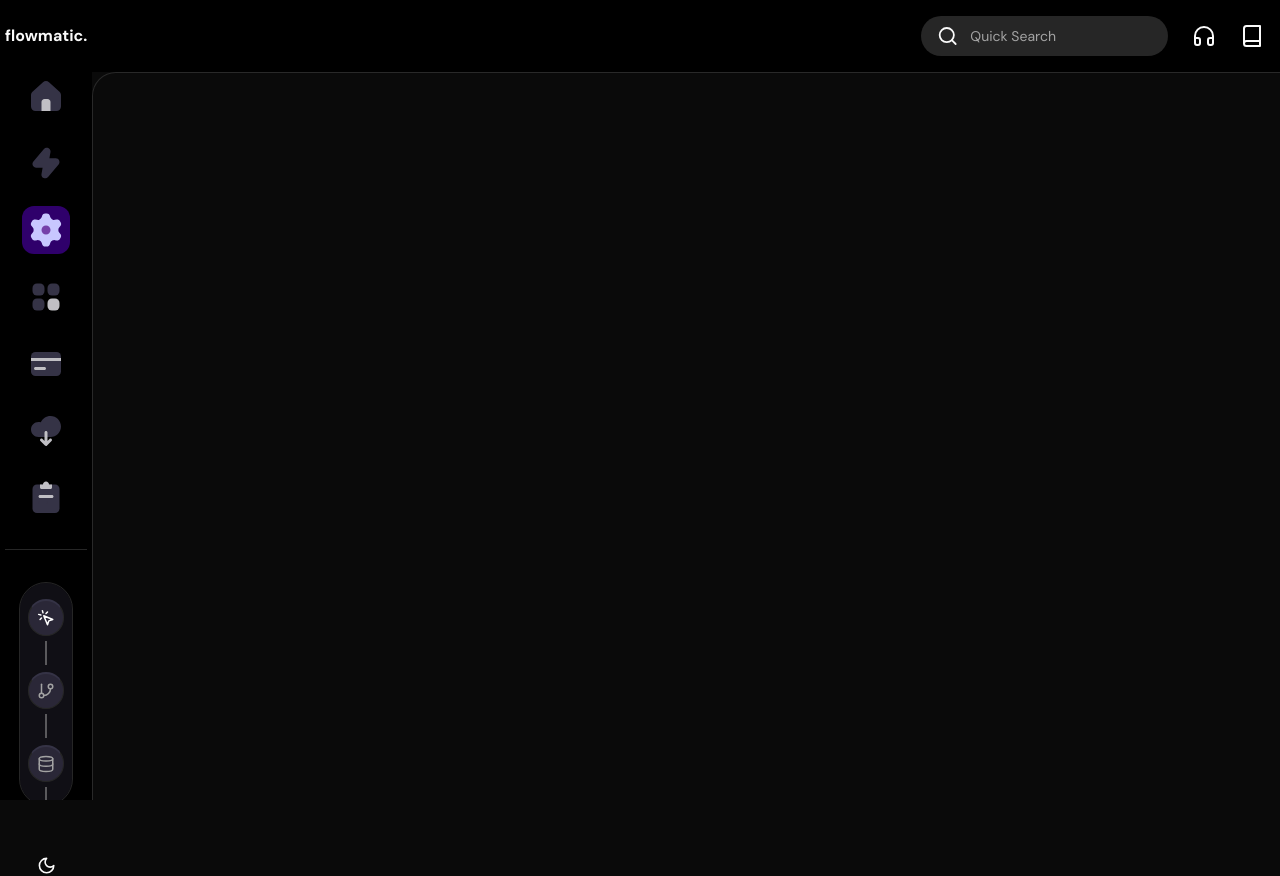
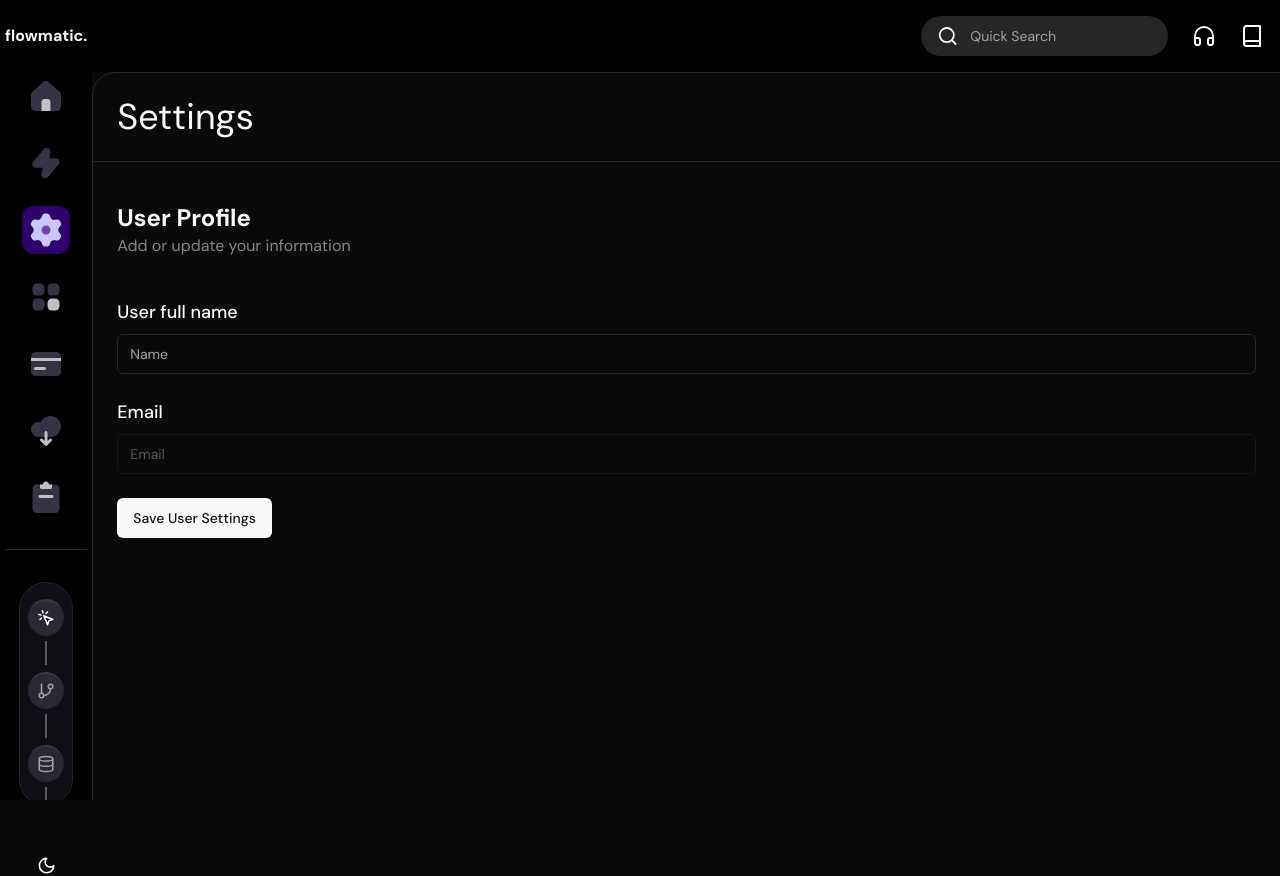
Before and after one commit to Archit381/flowmatic, a Next.js app: page /settings in a window 1280 px wide. Built offline with nearby package versions, Linux system fonts and the light colour scheme.

Commit message:
feat: "created Settings Page"

```diff
--- a/package.json
+++ b/package.json
@@ -9,7 +9,9 @@
     "lint": "next lint"
   },
   "dependencies": {
+    "@hookform/resolvers": "^3.6.0",
     "@radix-ui/react-dropdown-menu": "^2.1.1",
+    "@radix-ui/react-label": "^2.1.0",
     "@radix-ui/react-separator": "^1.1.0",
     "@radix-ui/react-slot": "^1.1.0",
     "@radix-ui/react-tooltip": "^1.1.1",
@@ -24,8 +26,10 @@
     "next-themes": "^0.3.0",
     "react": "^18",
     "react-dom": "^18",
+    "react-hook-form": "^7.52.0",
     "tailwind-merge": "^2.3.0",
-    "tailwindcss-animate": "^1.0.7"
+    "tailwindcss-animate": "^1.0.7",
+    "zod": "^3.23.8"
   },
   "devDependencies": {
     "@types/node": "^20",
--- a/src/app/(main)/(pages)/settings/page.tsx
+++ b/src/app/(main)/(pages)/settings/page.tsx
@@ -1,12 +1,27 @@
+import ProfileForm from '@/components/forms/profile-form'
 import React from 'react'
 
 type Props = {}
 
 const Settings = (props: Props) => {
     return (
-        <div className='flex flex-col gap-4'>
-
-        </div>
+        <div className="flex flex-col gap-4" >
+            <h1 className="sticky top-0 z-[10] flex items-center justify-between border-b bg-background/50 p-6 text-4xl backdrop-blur-lg">
+                <span>Settings</span>
+            </h1>
+            <div className="flex flex-col gap-10 p-6">
+                <div>
+                    <h2 className="text-2xl font-bold">User Profile</h2>
+                    <p className="text-base text-white/50">
+                        Add or update your information
+                    </p>
+                </div>
+                <ProfileForm
+                    user={''}
+                    onUpdate={''}
+                />
+            </div>
+        </div >
     )
 }
 
--- /dev/null
+++ b/src/components/forms/profile-form.tsx
@@ -0,0 +1,95 @@
+'use client'
+
+import React, { use, useEffect, useState } from 'react'
+import { useForm } from 'react-hook-form'
+import { zodResolver } from '@hookform/resolvers/zod'
+import { z } from 'zod'
+import {
+  Form,
+  FormControl,
+  FormField,
+  FormItem,
+  FormLabel,
+  FormMessage,
+} from '../ui/form'
+import { Input } from '../ui/input'
+import { Button } from '../ui/button'
+import { Loader2 } from 'lucide-react'
+import { EditUserProfileSchema } from '@/lib/types'
+
+type Props = {
+  user: any
+  onUpdate?: any
+}
+
+const ProfileForm = ({ user, onUpdate }: Props) => {
+  const [isLoading, setIsLoading] = useState(false)
+  const form = useForm<z.infer<typeof EditUserProfileSchema>>({
+    mode: 'onChange',
+    resolver: zodResolver(EditUserProfileSchema),
+    defaultValues: {
+      name: '',
+      email: '',
+    },
+  })
+
+  return (
+    <Form {...form}>
+      <form
+        className="flex flex-col gap-6"
+        onSubmit={()=>{}}
+      >
+        <FormField
+          disabled={isLoading}
+          control={form.control}
+          name="name"
+          render={({ field }) => (
+            <FormItem>
+              <FormLabel className="text-lg">User full name</FormLabel>
+              <FormControl>
+                <Input
+                  {...field}
+                  placeholder="Name"
+                />
+              </FormControl>
+              <FormMessage />
+            </FormItem>
+          )}
+        />
+        <FormField
+          control={form.control}
+          name="email"
+          render={({ field }) => (
+            <FormItem>
+              <FormLabel className="text-lg">Email</FormLabel>
+              <FormControl>
+                <Input
+                  {...field}
+                  disabled={true}
+                  placeholder="Email"
+                  type="email"
+                />
+              </FormControl>
+              <FormMessage />
+            </FormItem>
+          )}
+        />
+        <Button
+          type="submit"
+          className="self-start hover:bg-[#2F006B] hover:text-white "
+        >
+          {isLoading ? (
+            <>
+              <Loader2 className="mr-2 h-4 w-4 animate-spin" />
+              Saving
+            </>
+          ) : (
+            'Save User Settings'
+          )}
+        </Button>
+      </form>
+    </Form>
+  )
+}
+
+export default ProfileForm
--- /dev/null
+++ b/src/components/ui/form.tsx
@@ -0,0 +1,176 @@
+import * as React from "react"
+import * as LabelPrimitive from "@radix-ui/react-label"
+import { Slot } from "@radix-ui/react-slot"
+import {
+  Controller,
+  ControllerProps,
+  FieldPath,
+  FieldValues,
+  FormProvider,
+  useFormContext,
+} from "react-hook-form"
+
+import { cn } from "@/lib/utils"
+import { Label } from "@/components/ui/label"
+
+const Form = FormProvider
+
+type FormFieldContextValue<
+  TFieldValues extends FieldValues = FieldValues,
+  TName extends FieldPath<TFieldValues> = FieldPath<TFieldValues>
+> = {
+  name: TName
+}
+
+const FormFieldContext = React.createContext<FormFieldContextValue>(
+  {} as FormFieldContextValue
+)
+
+const FormField = <
+  TFieldValues extends FieldValues = FieldValues,
+  TName extends FieldPath<TFieldValues> = FieldPath<TFieldValues>
+>({
+  ...props
+}: ControllerProps<TFieldValues, TName>) => {
+  return (
+    <FormFieldContext.Provider value={{ name: props.name }}>
+      <Controller {...props} />
+    </FormFieldContext.Provider>
+  )
+}
+
+const useFormField = () => {
+  const fieldContext = React.useContext(FormFieldContext)
+  const itemContext = React.useContext(FormItemContext)
+  const { getFieldState, formState } = useFormContext()
+
+  const fieldState = getFieldState(fieldContext.name, formState)
+
+  if (!fieldContext) {
+    throw new Error("useFormField should be used within <FormField>")
+  }
+
+  const { id } = itemContext
+
+  return {
+    id,
+    name: fieldContext.name,
+    formItemId: `${id}-form-item`,
+    formDescriptionId: `${id}-form-item-description`,
+    formMessageId: `${id}-form-item-message`,
+    ...fieldState,
+  }
+}
+
+type FormItemContextValue = {
+  id: string
+}
+
+const FormItemContext = React.createContext<FormItemContextValue>(
+  {} as FormItemContextValue
+)
+
+const FormItem = React.forwardRef<
+  HTMLDivElement,
+  React.HTMLAttributes<HTMLDivElement>
+>(({ className, ...props }, ref) => {
+  const id = React.useId()
+
+  return (
+    <FormItemContext.Provider value={{ id }}>
+      <div ref={ref} className={cn("space-y-2", className)} {...props} />
+    </FormItemContext.Provider>
+  )
+})
+FormItem.displayName = "FormItem"
+
+const FormLabel = React.forwardRef<
+  React.ElementRef<typeof LabelPrimitive.Root>,
+  React.ComponentPropsWithoutRef<typeof LabelPrimitive.Root>
+>(({ className, ...props }, ref) => {
+  const { error, formItemId } = useFormField()
+
+  return (
+    <Label
+      ref={ref}
+      className={cn(error && "text-destructive", className)}
+      htmlFor={formItemId}
+      {...props}
+    />
+  )
+})
+FormLabel.displayName = "FormLabel"
+
+const FormControl = React.forwardRef<
+  React.ElementRef<typeof Slot>,
+  React.ComponentPropsWithoutRef<typeof Slot>
+>(({ ...props }, ref) => {
+  const { error, formItemId, formDescriptionId, formMessageId } = useFormField()
+
+  return (
+    <Slot
+      ref={ref}
+      id={formItemId}
+      aria-describedby={
+        !error
+          ? `${formDescriptionId}`
+          : `${formDescriptionId} ${formMessageId}`
+      }
+      aria-invalid={!!error}
+      {...props}
+    />
+  )
+})
+FormControl.displayName = "FormControl"
+
+const FormDescription = React.forwardRef<
+  HTMLParagraphElement,
+  React.HTMLAttributes<HTMLParagraphElement>
+>(({ className, ...props }, ref) => {
+  const { formDescriptionId } = useFormField()
+
+  return (
+    <p
+      ref={ref}
+      id={formDescriptionId}
+      className={cn("text-sm text-muted-foreground", className)}
+      {...props}
+    />
+  )
+})
+FormDescription.displayName = "FormDescription"
+
+const FormMessage = React.forwardRef<
+  HTMLParagraphElement,
+  React.HTMLAttributes<HTMLParagraphElement>
+>(({ className, children, ...props }, ref) => {
+  const { error, formMessageId } = useFormField()
+  const body = error ? String(error?.message) : children
+
+  if (!body) {
+    return null
+  }
+
+  return (
+    <p
+      ref={ref}
+      id={formMessageId}
+      className={cn("text-sm font-medium text-destructive", className)}
+      {...props}
+    >
+      {body}
+    </p>
+  )
+})
+FormMessage.displayName = "FormMessage"
+
+export {
+  useFormField,
+  Form,
+  FormItem,
+  FormLabel,
+  FormControl,
+  FormDescription,
+  FormMessage,
+  FormField,
+}
--- /dev/null
+++ b/src/components/ui/label.tsx
@@ -0,0 +1,26 @@
+"use client"
+
+import * as React from "react"
+import * as LabelPrimitive from "@radix-ui/react-label"
+import { cva, type VariantProps } from "class-variance-authority"
+
+import { cn } from "@/lib/utils"
+
+const labelVariants = cva(
+  "text-sm font-medium leading-none peer-disabled:cursor-not-allowed peer-disabled:opacity-70"
+)
+
+const Label = React.forwardRef<
+  React.ElementRef<typeof LabelPrimitive.Root>,
+  React.ComponentPropsWithoutRef<typeof LabelPrimitive.Root> &
+    VariantProps<typeof labelVariants>
+>(({ className, ...props }, ref) => (
+  <LabelPrimitive.Root
+    ref={ref}
+    className={cn(labelVariants(), className)}
+    {...props}
+  />
+))
+Label.displayName = LabelPrimitive.Root.displayName
+
+export { Label }
--- /dev/null
+++ b/src/lib/types.ts
@@ -0,0 +1,7 @@
+
+import { z } from 'zod'
+
+export const EditUserProfileSchema = z.object({
+  email: z.string().email('Required'),
+  name: z.string().min(1, 'Required'),
+})
```
Also changed, not shown: 1 other file (tests, documents, lock files or other folders).
